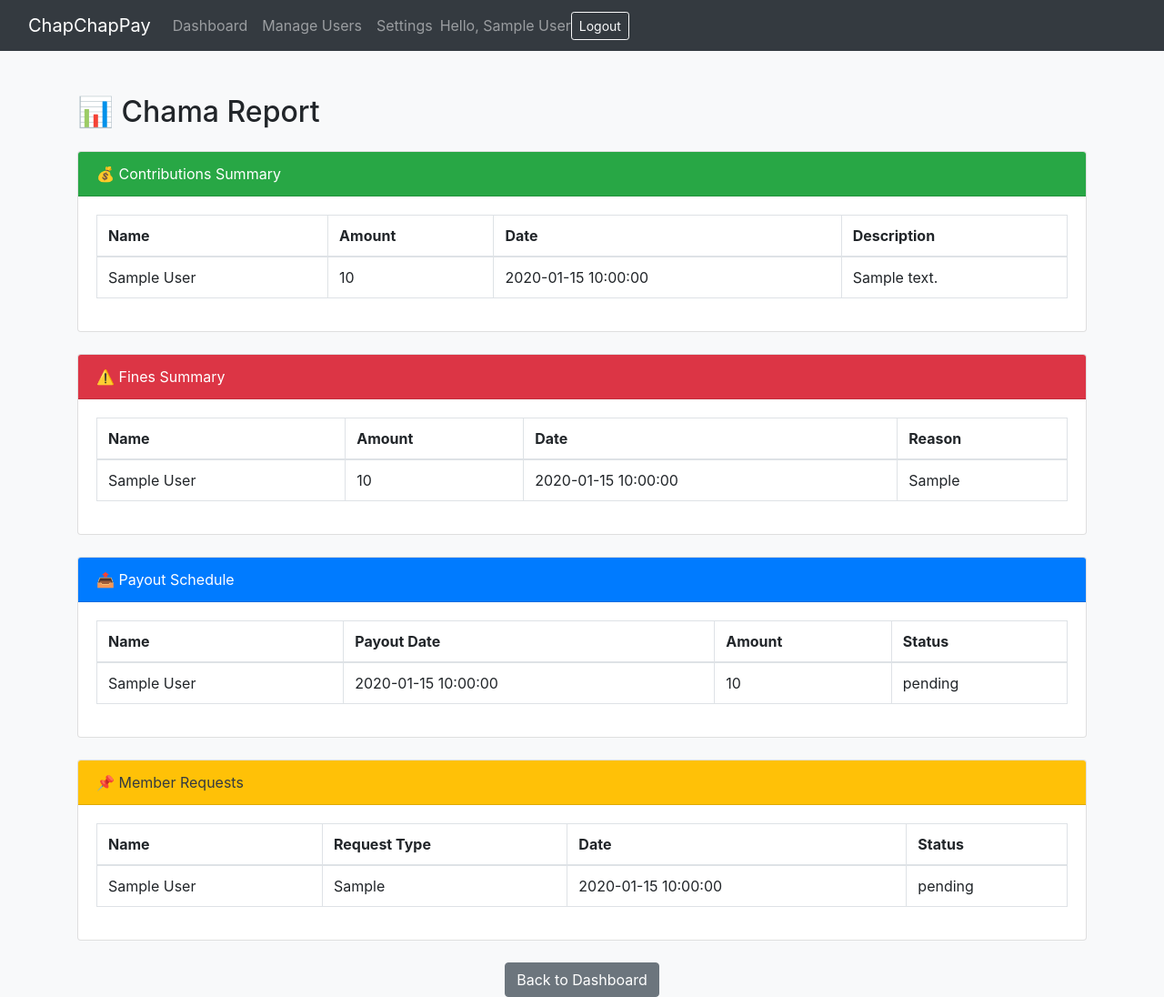
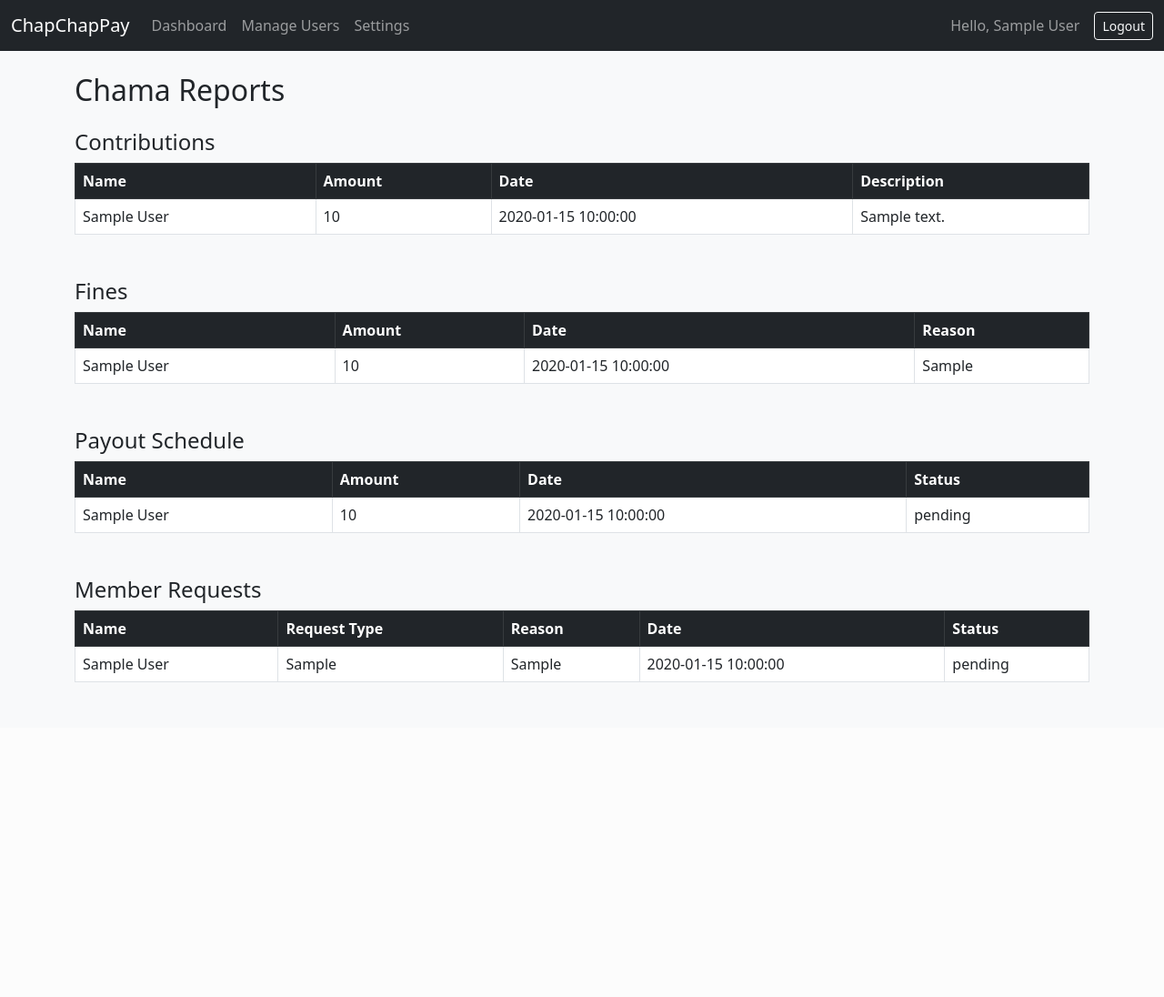
Before and after one commit to mukamisrealm/ChapChapPay, a PHP site: page /view_reports.php in a window 1280 px wide. Shown: the whole page at 91% size. After the commit the page ends 750 px from the top, so only its background shows below. Run offline with PHP 8.4, Linux system fonts and the light colour scheme; the visitor is signed in with stand-in values (Sample User, id 1); tables that the repository leaves empty or names only in its code hold one stand-in row (values such as "Sample post").

Commit message:
modified report file

```diff
--- a/view_reports.php
+++ b/view_reports.php
@@ -2,7 +2,6 @@
 session_start();
 include 'db.php';
 
-// Check if user is logged in
 if (!isset($_SESSION['user_id'])) {
     header("Location: register_login.php");
     exit();
@@ -16,35 +15,76 @@
     include 'navbar_admin.php';
 }
 
+$user_id = $_SESSION['user_id'];
 $role = $_SESSION['role'];
-$user_id = $_SESSION['user_id'];
+
+// Contributions
+if ($role === 'member') {
+    $contrib_stmt = $conn->prepare("SELECT amount, contribution_date, description FROM contributions WHERE user_id = ? ORDER BY contribution_date DESC");
+    $contrib_stmt->bind_param("i", $user_id);
+} else {
+    $contrib_stmt = $conn->prepare("SELECT users.name, amount, contribution_date, description FROM contributions JOIN users ON contributions.user_id = users.id ORDER BY contribution_date DESC");
+}
+$contrib_stmt->execute();
+$contributions = $contrib_stmt->get_result();
+
+// Fines
+if ($role === 'member') {
+    $fine_stmt = $conn->prepare("SELECT amount, fine_date, reason FROM fines WHERE user_id = ? ORDER BY fine_date DESC");
+    $fine_stmt->bind_param("i", $user_id);
+} else {
+    $fine_stmt = $conn->prepare("SELECT users.name, amount, fine_date, reason FROM fines JOIN users ON fines.user_id = users.id ORDER BY fine_date DESC");
+}
+$fine_stmt->execute();
+$fines = $fine_stmt->get_result();
+
+// Payout Schedule
+if ($role === 'member') {
+    $payout_stmt = $conn->prepare("SELECT amount, payout_date, status FROM payouts WHERE user_id = ? ORDER BY payout_date ASC");
+    $payout_stmt->bind_param("i", $user_id);
+} else {
+    $payout_stmt = $conn->prepare("SELECT users.name, amount, payout_date, status FROM payouts JOIN users ON payouts.user_id = users.id ORDER BY payout_date ASC");
+}
+$payout_stmt->execute();
+$payouts = $payout_stmt->get_result();
+
+// Member Requests
+if ($role === 'member') {
+    $request_stmt = $conn->prepare("SELECT request_type, reason, request_date, status FROM member_requests WHERE user_id = ? ORDER BY request_date DESC");
+    $request_stmt->bind_param("i", $user_id);
+} else {
+    $request_stmt = $conn->prepare("SELECT users.name, request_type, reason, request_date, status FROM member_requests JOIN users ON member_requests.user_id = users.id ORDER BY request_date DESC");
+}
+$request_stmt->execute();
+$requests = $request_stmt->get_result();
 ?>
 
 <!DOCTYPE html>
-<html lang="en">
+<html>
 <head>
-  <meta charset="UTF-8">
-  <title>View Reports</title>
-  <link rel="stylesheet" href="https://stackpath.bootstrapcdn.com/bootstrap/4.5.2/css/bootstrap.min.css">
+    <title>Chama Reports</title>
+    <link href="https://cdn.jsdelivr.net/npm/bootstrap@5.3.0/dist/css/bootstrap.min.css" rel="stylesheet">
 </head>
 <body class="bg-light">
+<div class="container mt-4">
+    <h2 class="mb-4">Chama Reports</h2>
 
-<div class="container mt-5">
-  <h2 class="mb-4">📊 Chama Report</h2>
-
-  <!-- Contributions Summary -->
-  <div class="card mb-4">
-    <div class="card-header bg-success text-white">💰 Contributions Summary</div>
-    <div class="card-body">
+    <!-- Contributions Section -->
+    <h4>Contributions</h4>
+    <?php if ($contributions->num_rows > 0): ?>
         <table class="table table-bordered">
-        <thead><tr><th>Name</th><th>Amount</th><th>Date</th><th>Description</th></tr></thead>
+            <thead class="table-dark">
+                <tr>
+                    <?php if ($role !== 'member') echo "<th>Name</th>"; ?>
+                    <th>Amount</th>
+                    <th>Date</th>
+                    <th>Description</th>
+                </tr>
+            </thead>
             <tbody>
-        <?php
-          $sql = "SELECT users.name, amount, contribution_date, description FROM contributions JOIN users ON contributions.user_id = users.id ORDER BY contribution_date DESC";
-          $res = $conn->query($sql);
-          while($row = $res->fetch_assoc()): ?>
+                <?php while ($row = $contributions->fetch_assoc()): ?>
                     <tr>
-              <td><?= htmlspecialchars($row['name']) ?></td>
+                        <?php if ($role !== 'member') echo "<td>" . htmlspecialchars($row['name']) . "</td>"; ?>
                         <td><?= htmlspecialchars($row['amount']) ?></td>
                         <td><?= htmlspecialchars($row['contribution_date']) ?></td>
                         <td><?= htmlspecialchars($row['description']) ?></td>
@@ -52,22 +92,26 @@
                 <?php endwhile; ?>
             </tbody>
         </table>
-    </div>
-  </div>
+    <?php else: ?>
+        <div class="alert alert-info">No contributions found.</div>
+    <?php endif; ?>
 
-  <!-- Fines Summary -->
-  <div class="card mb-4">
-    <div class="card-header bg-danger text-white">⚠️ Fines Summary</div>
-    <div class="card-body">
+    <!-- Fines Section -->
+    <h4 class="mt-5">Fines</h4>
+    <?php if ($fines->num_rows > 0): ?>
         <table class="table table-bordered">
-        <thead><tr><th>Name</th><th>Amount</th><th>Date</th><th>Reason</th></tr></thead>
+            <thead class="table-dark">
+                <tr>
+                    <?php if ($role !== 'member') echo "<th>Name</th>"; ?>
+                    <th>Amount</th>
+                    <th>Date</th>
+                    <th>Reason</th>
+                </tr>
+            </thead>
             <tbody>
-        <?php
-          $sql = "SELECT users.name, amount, fine_date, reason FROM fines JOIN users ON fines.user_id = users.id ORDER BY fine_date DESC";
-          $res = $conn->query($sql);
-          while($row = $res->fetch_assoc()): ?>
+                <?php while ($row = $fines->fetch_assoc()): ?>
                     <tr>
-              <td><?= htmlspecialchars($row['name']) ?></td>
+                        <?php if ($role !== 'member') echo "<td>" . htmlspecialchars($row['name']) . "</td>"; ?>
                         <td><?= htmlspecialchars($row['amount']) ?></td>
                         <td><?= htmlspecialchars($row['fine_date']) ?></td>
                         <td><?= htmlspecialchars($row['reason']) ?></td>
@@ -75,59 +119,66 @@
                 <?php endwhile; ?>
             </tbody>
         </table>
-    </div>
-  </div>
+    <?php else: ?>
+        <div class="alert alert-info">No fines found.</div>
+    <?php endif; ?>
 
-  <!-- Payout Schedule -->
-  <div class="card mb-4">
-    <div class="card-header bg-primary text-white">📤 Payout Schedule</div>
-    <div class="card-body">
+    <!-- Payout Schedule Section -->
+    <h4 class="mt-5">Payout Schedule</h4>
+    <?php if ($payouts->num_rows > 0): ?>
         <table class="table table-bordered">
-        <thead><tr><th>Name</th><th>Payout Date</th><th>Amount</th><th>Status</th></tr></thead>
+            <thead class="table-dark">
+                <tr>
+                    <?php if ($role !== 'member') echo "<th>Name</th>"; ?>
+                    <th>Amount</th>
+                    <th>Date</th>
+                    <th>Status</th>
+                </tr>
+            </thead>
             <tbody>
-        <?php
-          $sql = "SELECT users.name, payout_date, amount, status FROM payouts JOIN users ON payouts.user_id = users.id ORDER BY payout_date ASC";
-          $res = $conn->query($sql);
-          while($row = $res->fetch_assoc()): ?>
+                <?php while ($row = $payouts->fetch_assoc()): ?>
                     <tr>
-              <td><?= htmlspecialchars($row['name']) ?></td>
+                        <?php if ($role !== 'member') echo "<td>" . htmlspecialchars($row['name']) . "</td>"; ?>
+                        <td><?= htmlspecialchars($row['amount']) ?></td>
                         <td><?= htmlspecialchars($row['payout_date']) ?></td>
-              <td><?= htmlspecialchars($row['amount']) ?></td>
                         <td><?= htmlspecialchars($row['status']) ?></td>
                     </tr>
                 <?php endwhile; ?>
             </tbody>
         </table>
-    </div>
-  </div>
+    <?php else: ?>
+        <div class="alert alert-info">No payouts scheduled.</div>
+    <?php endif; ?>
 
-  <!-- Member Requests -->
-  <div class="card mb-4">
-    <div class="card-header bg-warning text-dark">📌 Member Requests</div>
-    <div class="card-body">
+    <!-- Requests Section -->
+    <h4 class="mt-5">Member Requests</h4>
+    <?php if ($requests->num_rows > 0): ?>
         <table class="table table-bordered">
-        <thead><tr><th>Name</th><th>Request Type</th><th>Date</th><th>Status</th></tr></thead>
+            <thead class="table-dark">
+                <tr>
+                    <?php if ($role !== 'member') echo "<th>Name</th>"; ?>
+                    <th>Request Type</th>
+                    <th>Reason</th>
+                    <th>Date</th>
+                    <th>Status</th>
+                </tr>
+            </thead>
             <tbody>
-        <?php
-          $sql = "SELECT users.name, request_type, request_date, status FROM requests JOIN users ON requests.user_id = users.id ORDER BY request_date DESC";
-          $res = $conn->query($sql);
-          while($row = $res->fetch_assoc()): ?>
+                <?php while ($row = $requests->fetch_assoc()): ?>
                     <tr>
-              <td><?= htmlspecialchars($row['name']) ?></td>
+                        <?php if ($role !== 'member') echo "<td>" . htmlspecialchars($row['name']) . "</td>"; ?>
                         <td><?= htmlspecialchars($row['request_type']) ?></td>
+                        <td><?= htmlspecialchars($row['reason']) ?></td>
                         <td><?= htmlspecialchars($row['request_date']) ?></td>
                         <td><?= htmlspecialchars($row['status']) ?></td>
                     </tr>
                 <?php endwhile; ?>
             </tbody>
         </table>
+    <?php else: ?>
+        <div class="alert alert-info">No requests submitted.</div>
+    <?php endif; ?>
+
 </div>
-  </div>
-
-  <div class="text-center">
-    <a href="<?php echo ($role === 'treasurer') ? 'treasurerdashboard.php' : 'memberdashboard.php'; ?>" class="btn btn-secondary">Back to Dashboard</a>
-  </div>
-</div>
-
 </body>
 </html>
```
Lines whose indentation alone changed are shown as unchanged.
